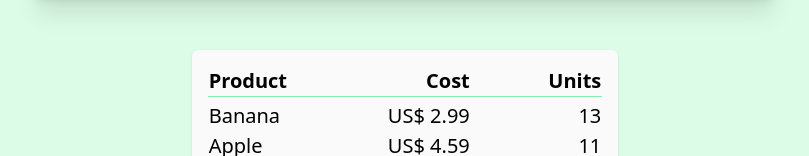
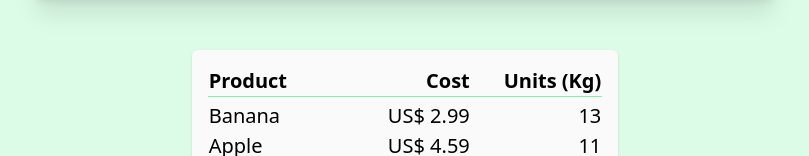
Before and after one commit to Matheus-Pombeiro/max-hortifruti-shop, a React (Create React App) app: page / in a window 1280 px wide. Shown: the part 290-446 px from the top of the page, without its empty margins (235-1044 px from the left). Built offline with nearby package versions, Linux system fonts and the light colour scheme.

Commit message:
FIX: fix some bugs and remove some non-use pieces of code

```diff
--- a/src/components/Main/index.js
+++ b/src/components/Main/index.js
@@ -1,5 +1,3 @@
-import { useTranslation } from "react-i18next";     // i18next
-
 import { useState } from "react";   // Import Hooks
 
 // Component imports
@@ -8,8 +6,6 @@ import Form from "../Form";
 import Cart from "../Cart";
 
 const Main = () => {    // Main component
-    const { t } = useTranslation();     // Translation hook
-
     const [stock, setStock] = useState([    // Array that contains the products of the shop
         {
             id: 1,
@@ -73,8 +69,6 @@ const Main = () => {    // Main component
         });
     };
 
-    console.log(cart);
-
     // JSX
     return (
         <main className="w-screen my-8 space-y-7">
--- a/src/components/TableHead/index.js
+++ b/src/components/TableHead/index.js
@@ -9,7 +9,7 @@ const TableHead = () => {   // TableHead component
             <tr className="grid grid-cols-3">
                 <th className="text-start">{t("Product")}</th>
                 <th className="text-end">{t("Cost")}</th>
-                <th className="text-end">{t("Units")}</th>
+                <th className="text-end">{t("Units")} (Kg)</th>
             </tr>
         </thead>
     )
```
